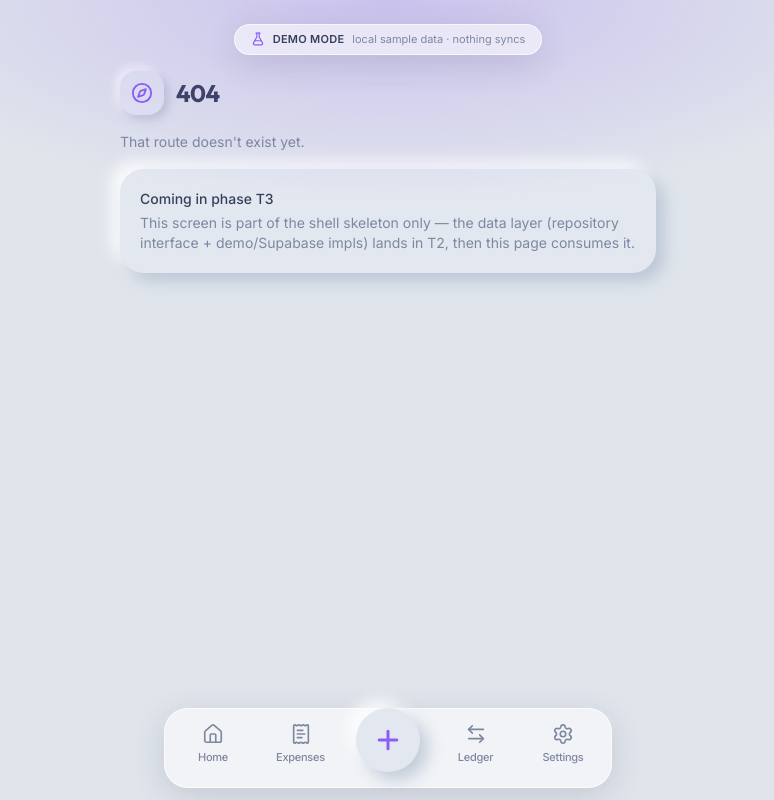
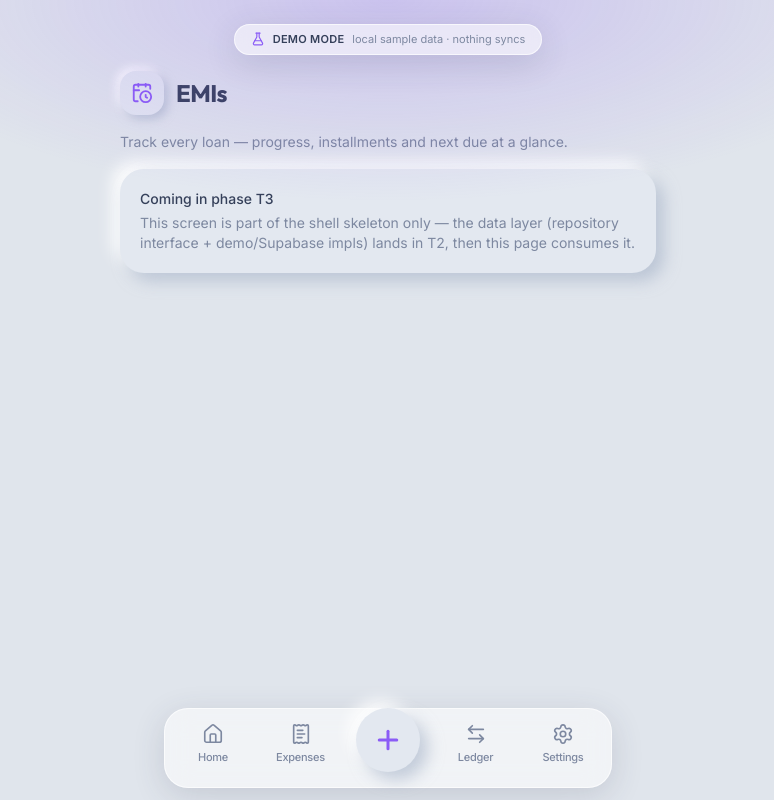
Before and after one commit to rider4585/MoneyOS, a React (Vite) app: page /emi in a window 1280 px wide. Shown: the whole page, without its empty margins (252-1026 px from the left). Built offline with nearby package versions, Linux system fonts and the light colour scheme; no server answers.

Commit message:
chore(router): pre-wire EMI/Budgets/Recurring routes for parallel T3 lanes

```diff
--- a/src/App.jsx
+++ b/src/App.jsx
@@ -9,6 +9,9 @@ import repository from './data/index.js'
 import Dashboard from './pages/Dashboard.jsx'
 import Expenses from './pages/Expenses.jsx'
 import Ledger from './pages/Ledger.jsx'
+import Emi from './pages/Emi.jsx'
+import Budgets from './pages/Budgets.jsx'
+import Recurring from './pages/Recurring.jsx'
 import Settings from './pages/Settings.jsx'
 import DesignSystem from './pages/DesignSystem.jsx'
 import Login from './pages/Login.jsx'
@@ -41,6 +44,9 @@ export default function App() {
                 <Route index element={<Dashboard />} />
                 <Route path="expenses" element={<Expenses />} />
                 <Route path="ledger" element={<Ledger />} />
+                <Route path="emi" element={<Emi />} />
+                <Route path="budgets" element={<Budgets />} />
+                <Route path="recurring" element={<Recurring />} />
                 <Route path="settings" element={<Settings />} />
                 <Route path="design" element={<DesignSystem />} />
                 <Route path="*" element={<NotFound />} />
--- /dev/null
+++ b/src/pages/Budgets.jsx
@@ -0,0 +1,12 @@
+import { PiggyBank } from 'lucide-react'
+import Placeholder from '../components/Placeholder.jsx'
+
+export default function Budgets() {
+  return (
+    <Placeholder
+      icon={PiggyBank}
+      title="Budgets"
+      subtitle="Monthly limits per category with progress and alerts."
+    />
+  )
+}
--- /dev/null
+++ b/src/pages/Emi.jsx
@@ -0,0 +1,12 @@
+import { CalendarClock } from 'lucide-react'
+import Placeholder from '../components/Placeholder.jsx'
+
+export default function Emi() {
+  return (
+    <Placeholder
+      icon={CalendarClock}
+      title="EMIs"
+      subtitle="Track every loan — progress, installments and next due at a glance."
+    />
+  )
+}
--- /dev/null
+++ b/src/pages/Recurring.jsx
@@ -0,0 +1,12 @@
+import { Repeat2 } from 'lucide-react'
+import Placeholder from '../components/Placeholder.jsx'
+
+export default function Recurring() {
+  return (
+    <Placeholder
+      icon={Repeat2}
+      title="Recurring"
+      subtitle="Rules that auto-generate transactions on schedule."
+    />
+  )
+}
```
